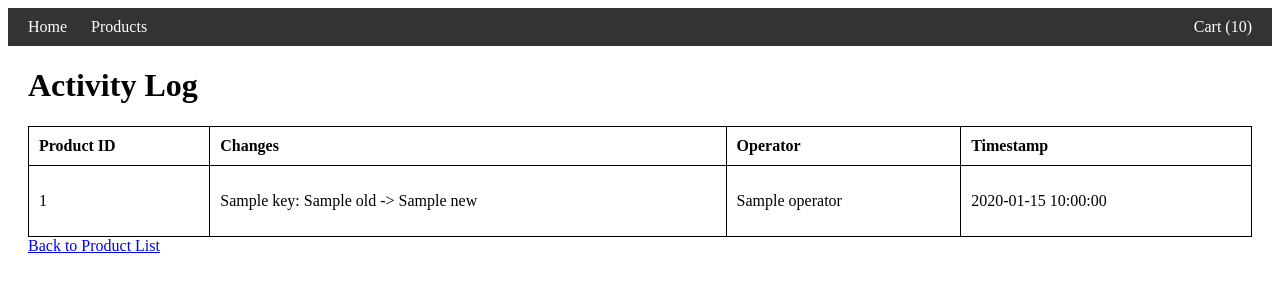
After one commit to Leivon8899/Base_de_datos_II, a Flask app: template templates/activity_log.html in a window 1280 px wide. The commit adds this page. Shown: the top 300 px of the page. Run offline with Flask 3, Linux system fonts and the light colour scheme; the template is opened without the code that fills it: most values are stand-ins (such as "Sample title", 1, 10 or a date in 2020); a database or web service that is not in the repository returns one stand-in record (values such as "Sample title").

Commit message:
cantidad-productos-carrito

```diff
--- a/app.py
+++ b/app.py
@@ -65,6 +65,27 @@ def view_cart():
     items = cart_model.get_cart("default_cart")
     return render_template('cart.html', items=items)
 
+@app.route('/update_cart', methods=['POST'])
+def update_cart():
+    product_id = request.form['product_id']
+    quantity = int(request.form['quantity'])
+
+    db = get_db()
+    cart_model = Cart(db)
+
+    cart_id = "default_cart"
+    cart_model.update_cart_quantity(cart_id, product_id, quantity)
+
+    return redirect(url_for('view_cart'))
+
+@app.route('/remove_from_cart/<product_id>', methods=['POST'])
+def remove_from_cart(product_id):
+    db = get_db()
+    cart_model = Cart(db)
+    cart_id = "default_cart"
+    cart_model.remove_from_cart(cart_id, product_id)
+    return redirect(url_for('view_cart'))
+
 @app.route('/checkout', methods=['GET'])
 def checkout():
     db = get_db()
@@ -106,15 +127,6 @@ def process_payment():
 
     return render_template('payment_success.html', payment_info=payment_info)
 
-
-@app.route('/remove_from_cart/<product_id>', methods=['POST'])
-def remove_from_cart(product_id):
-    db = get_db()
-    cart_model = Cart(db)
-    cart_id = "default_cart"
-    cart_model.remove_from_cart(cart_id, product_id)
-    return redirect(url_for('view_cart'))
-
 @app.route('/test_mongo')
 def test_mongo():
     db = get_db()
--- a/models/cart.py
+++ b/models/cart.py
@@ -33,3 +33,11 @@ class Cart:
         items = self.get_cart(cart_id)
         items = [item for item in items if item["productId"] != product_id]
         self.update_cart(cart_id, {"items": items})
+
+    def update_cart_quantity(self, cart_id, product_id, quantity):
+        items = self.get_cart(cart_id)
+        for item in items:
+            if item["productId"] == product_id:
+                item["quantity"] = quantity
+                break
+        self.update_cart(cart_id, {"items": items})
--- /dev/null
+++ b/templates/activity_log.html
@@ -0,0 +1,28 @@
+{% extends "base.html" %}
+
+{% block title %}Activity Log{% endblock %}
+
+{% block content %}
+<h1>Activity Log</h1>
+<table>
+    <tr>
+        <th>Product ID</th>
+        <th>Changes</th>
+        <th>Operator</th>
+        <th>Timestamp</th>
+    </tr>
+    {% for log in logs %}
+    <tr>
+        <td>{{ log.productId }}</td>
+        <td>
+            {% for key, change in log.changes.items() %}
+            <p>{{ key }}: {{ change.old }} -> {{ change.new }}</p>
+            {% endfor %}
+        </td>
+        <td>{{ log.operator }}</td>
+        <td>{{ log.timestamp }}</td>
+    </tr>
+    {% endfor %}
+</table>
+<a href="/products">Back to Product List</a>
+{% endblock %}
```
Also changed, not shown: templates/cart.html (+8 -2 lines).
